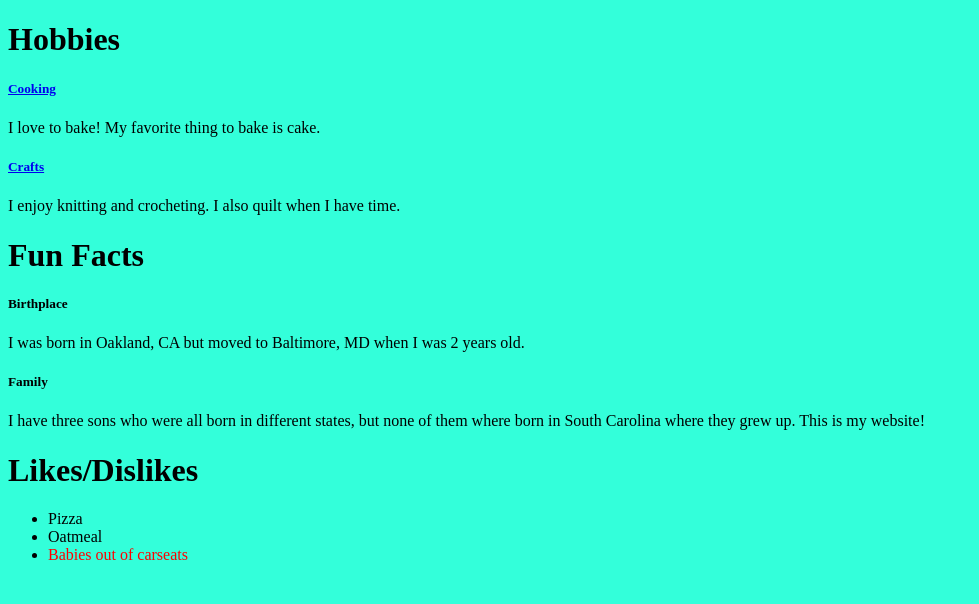
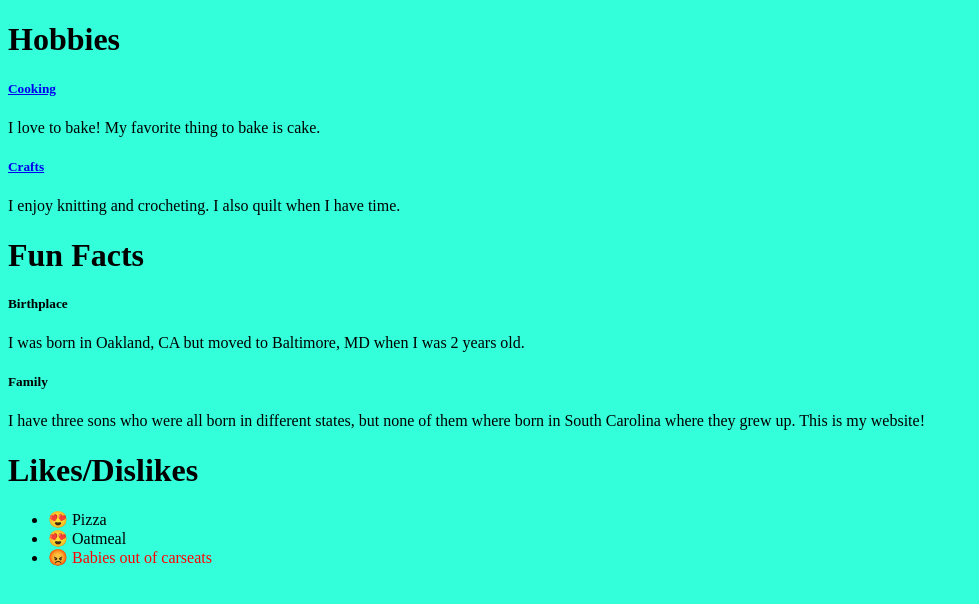
Before and after one commit to xyzzyx99/COMP-6970, a plain HTML site: page MyWebsite/index.html in a window 1280 px wide. Shown: the whole page, without its empty margins (0-979 px from the left). Drawn offline with Linux system fonts and the light colour scheme.

Commit message:
website accessible

```diff
--- a/MyWebsite/index.html
+++ b/MyWebsite/index.html
@@ -22,9 +22,9 @@ This is my website!
 
 
 <H1>Likes/Dislikes</H1>
-<UL> <LI>Pizza</LI>
-<LI>Oatmeal</LI>
-<LI><font color="red">Babies out of carseats</font></LI>
+<UL> <LI>&#128525; Pizza</LI>
+<LI>&#128525; Oatmeal</LI>
+<LI><font color="red">&#128545; Babies out of carseats</font></LI>
 </UL>
 
 </BODY>
```
